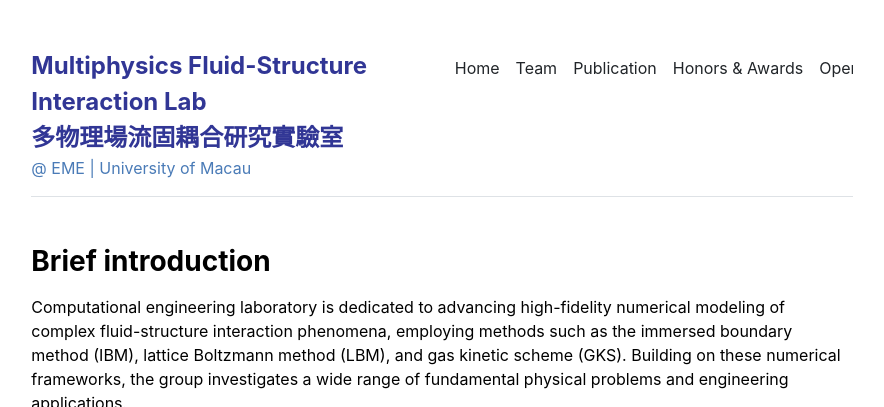
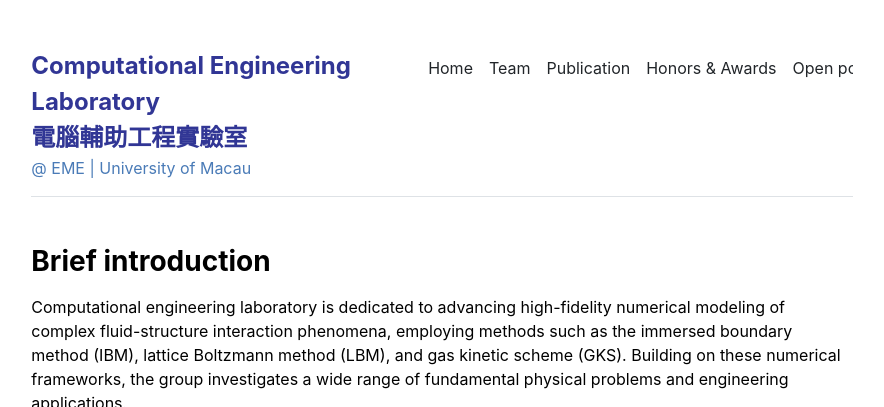
Before and after one commit to buchenwu/buchenwu.github.io, a Jekyll site: the page built from index.md, in a window 1280 px wide and 900 px high, cut to the strip 0-407 px from the top of the window. Shown: the whole strip, without its empty margins (198-1082 px from the left). Built offline with Jekyll 4.4.1, drawn with Linux system fonts in a browser that asks for light colours.

Commit message:
Update _config.yml

```diff
--- a/_config.yml
+++ b/_config.yml
@@ -1,6 +1,6 @@
 url: "http://wu-researchgroup.com" # the base hostname & protocol for your site, e.g. http://example.com
 baseurl: "" # the subpath of your site, e.g. /blog
-title: "Multiphysics Fluid-Structure Interaction Lab <br> 多物理場流固耦合研究實驗室" # the name of your site, e.g. ACME Corp.
+title: "Computational Engineering Laboratory <br> 電腦輔助工程實驗室" # the name of your site, e.g. ACME Corp.
 description: "@ EME | University of Macau"
 
 # Homepage limit posts
```
